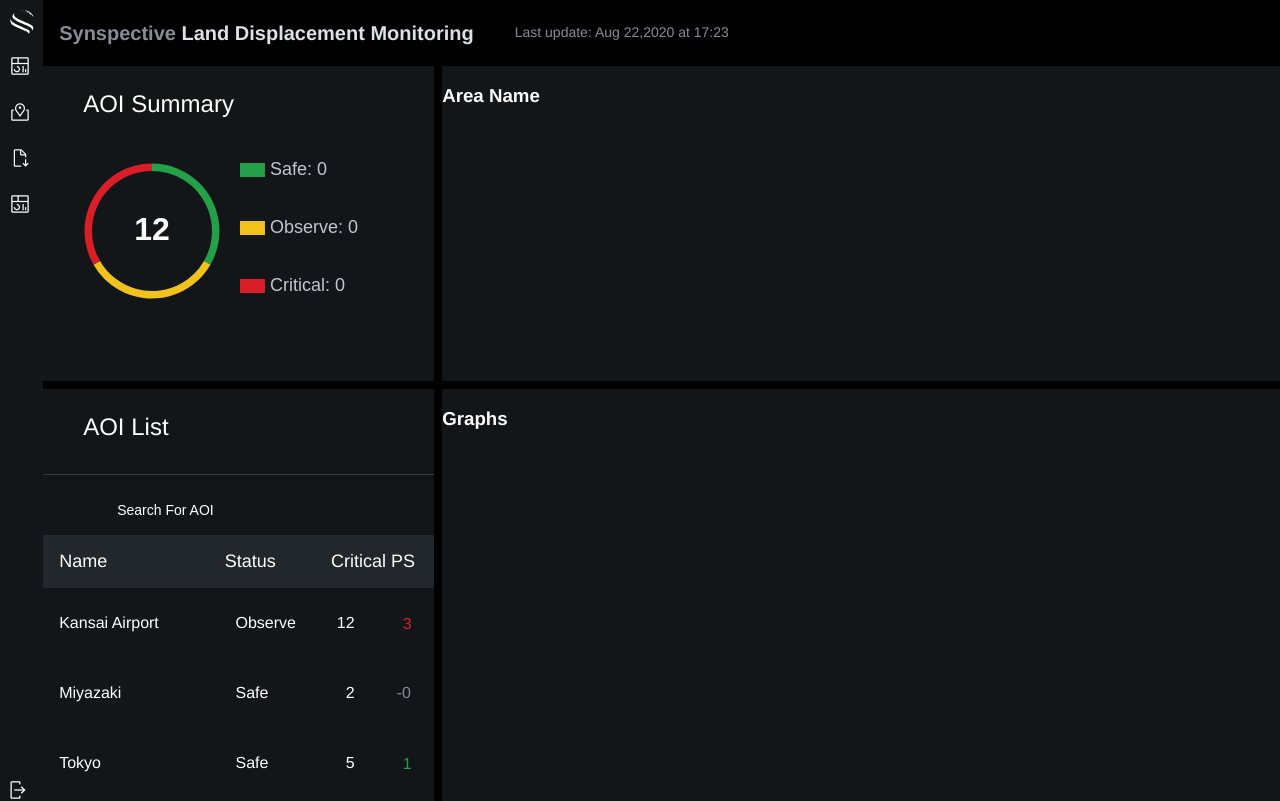
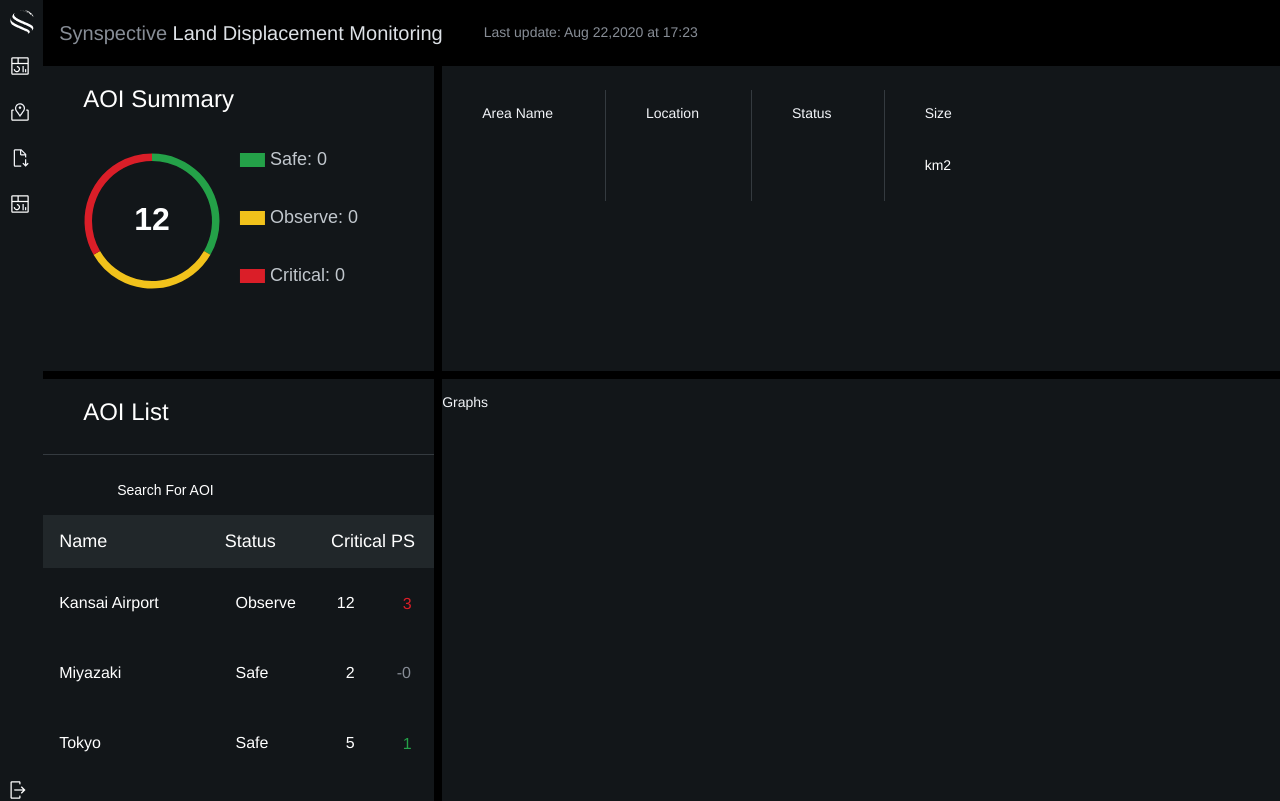
Before and after one commit to TanjimAnim/land-displacement-app, a React (Create React App) app: page /dashboard in a window 1280 px wide. Shown: the top 801 px of the page. Built offline with nearby package versions, Linux system fonts and the light colour scheme; some icons are missing; the HTML template or start-up script is replaced by a standard one.

Commit message:
feat: area summary page layout design

```diff
--- /dev/null
+++ b/src/components/dashboard/area-summary/area-summary.css
@@ -0,0 +1,43 @@
+.area-summary-wrapper {
+  display: flex;
+}
+
+.area-summary-box {
+  margin-top: 24px;
+  border-right: 1px solid #343a3f;
+  padding-right: 52px;
+  margin-left: 40px;
+}
+
+.area-summary-box:nth-child(4) {
+  border-right: none;
+}
+
+h3 {
+  font-weight: 400;
+  font-size: 14px;
+  line-height: 18px;
+
+  color: #f2f4f8;
+}
+
+.area-summary-p {
+  font-weight: 400;
+  font-size: 25px;
+  color: #ffffff;
+}
+
+.area-summary-status {
+  display: flex;
+}
+
+.area-summary-status-title {
+  font-weight: 400;
+  font-size: 25px;
+  color: #ffffff;
+  line-height: 0px;
+}
+
+.area-summary-status-dot {
+  width: 40px;
+}
--- a/src/components/dashboard/area-summary/area-summary.tsx
+++ b/src/components/dashboard/area-summary/area-summary.tsx
@@ -1,16 +1,54 @@
 import { useSelector } from "react-redux";
 import type { RootState } from "../../../app/store";
+import "./area-summary.css";
+import { Dot } from "@styled-icons/bootstrap/Dot";
 
 function AreaSummary() {
   const area = useSelector((state: RootState) => state.area);
 
   return (
     <>
-      <h3>Area Name</h3>
-      <p>{area.value.name}</p>
-      <p>{area.value.status}</p>
-      <p>{area.value.location}</p>
-      <p>{area.value.size}</p>
+      <div className='area-summary-wrapper'>
+        <div className='area-summary-box'>
+          <h3>Area Name</h3>
+          <p className='area-summary-p'>{area.value.name}</p>
+        </div>
+
+        <div className='area-summary-box'>
+          <h3>Location</h3>
+          <p className='area-summary-p'>{area.value.location}</p>
+        </div>
+        <div className='area-summary-box'>
+          <h3>Status</h3>
+          <div className='area-summary-status'>
+            <p className='area-summary-status-title'>{area.value.status}</p>
+            {(() => {
+              if (area.value.status === "Safe") {
+                return (
+                  <Dot color='#24A148' className='area-summary-status-dot' />
+                );
+              }
+              if (area.value.status === "Observe") {
+                return (
+                  <Dot color='#F1C21B' className='area-summary-status-dot' />
+                );
+              }
+              if (area.value.status === "Critical") {
+                return (
+                  <Dot color='#DA1E28' className='area-summary-status-dot' />
+                );
+              }
+            })()}
+          </div>
+        </div>
+
+        <div className='area-summary-box'>
+          <h3>Size</h3>
+          <p className='area-summary-p'>
+            {area.value.size} <span style={{ fontSize: "14px" }}>km2</span>
+          </p>
+        </div>
+      </div>
     </>
   );
 }
```
